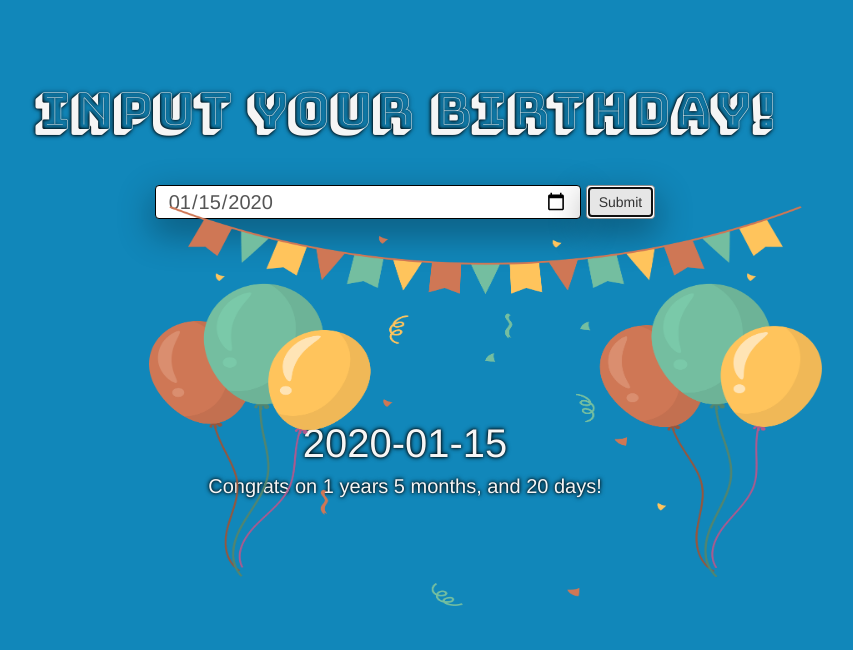
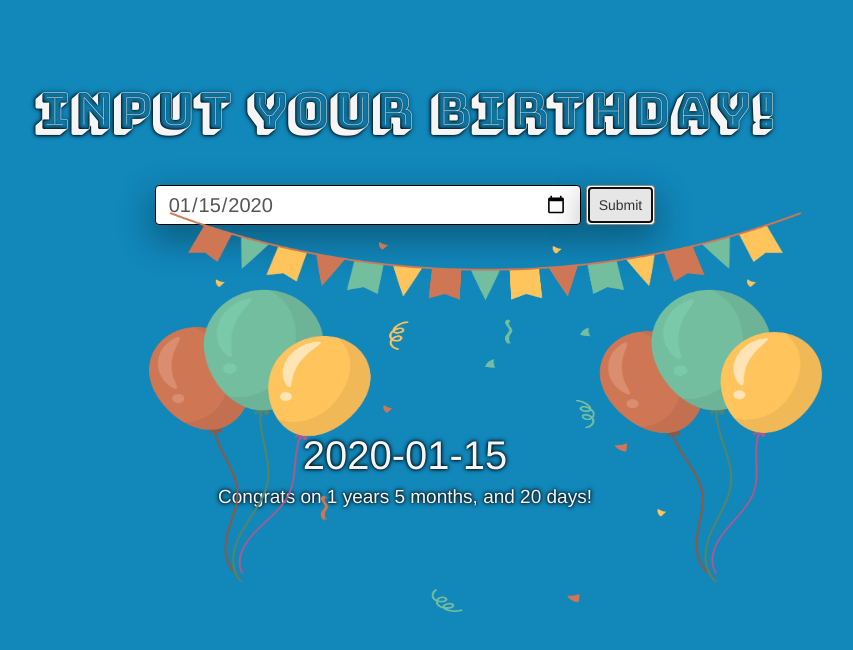
Before and after one commit to BuddhaTheChef/birthday-guru, a React app: page / in a window 1280 px wide. Both pictures are taken after typing "2020-01-15" into the empty fields and a click on the button "Submit". Shown: the whole page, without its empty margins (235-1088 px from the left). Built offline with nearby package versions, Linux system fonts and the light colour scheme.

Commit message:
finished most styling for app

```diff
--- a/src/components/App.css
+++ b/src/components/App.css
@@ -25,6 +25,7 @@ margin-top: 4%;
 
 .input-month {
   width: 37%!important;
+  height: 40px;
   border: solid black 1px;
   font-size: 20px;
   box-shadow: 0px 13px 34px 4px rgba(0,0,0,.3);
@@ -32,6 +33,7 @@ margin-top: 4%;
 
 .button-submit {
   border: solid black 1px;
+  height: 40px;
   box-shadow: 0px 13px 34px 4px rgba(0,0,0,.3);
 }
 
@@ -40,12 +42,12 @@ margin-top: 4%;
   height: 400px;
   position: fixed;
   left: 30%;
-  top: 25.7%;
+  top: 26.5%;
   z-index: 0;
 }
 
 .post-div {
-  margin-top: 202px;
+  margin-top: 208px;
   color: whitesmoke;
   text-shadow: 0 0 3px #000000, 0 0 5px #000000;
   font-size: 50px;
@@ -56,7 +58,7 @@ margin-top: 4%;
 }
 
 .post-date-since {
- font-size: 20px;
+ font-size: 19px;
 }
 
 .fade {
--- a/src/components/App.js
+++ b/src/components/App.js
@@ -9,7 +9,7 @@ class App extends Component {
 
     this.state = {
       newDate : '',
-      birthday: '1996-06-25',
+      birthday: '06-25-1996',
       showStats: false
     }
   }
```
